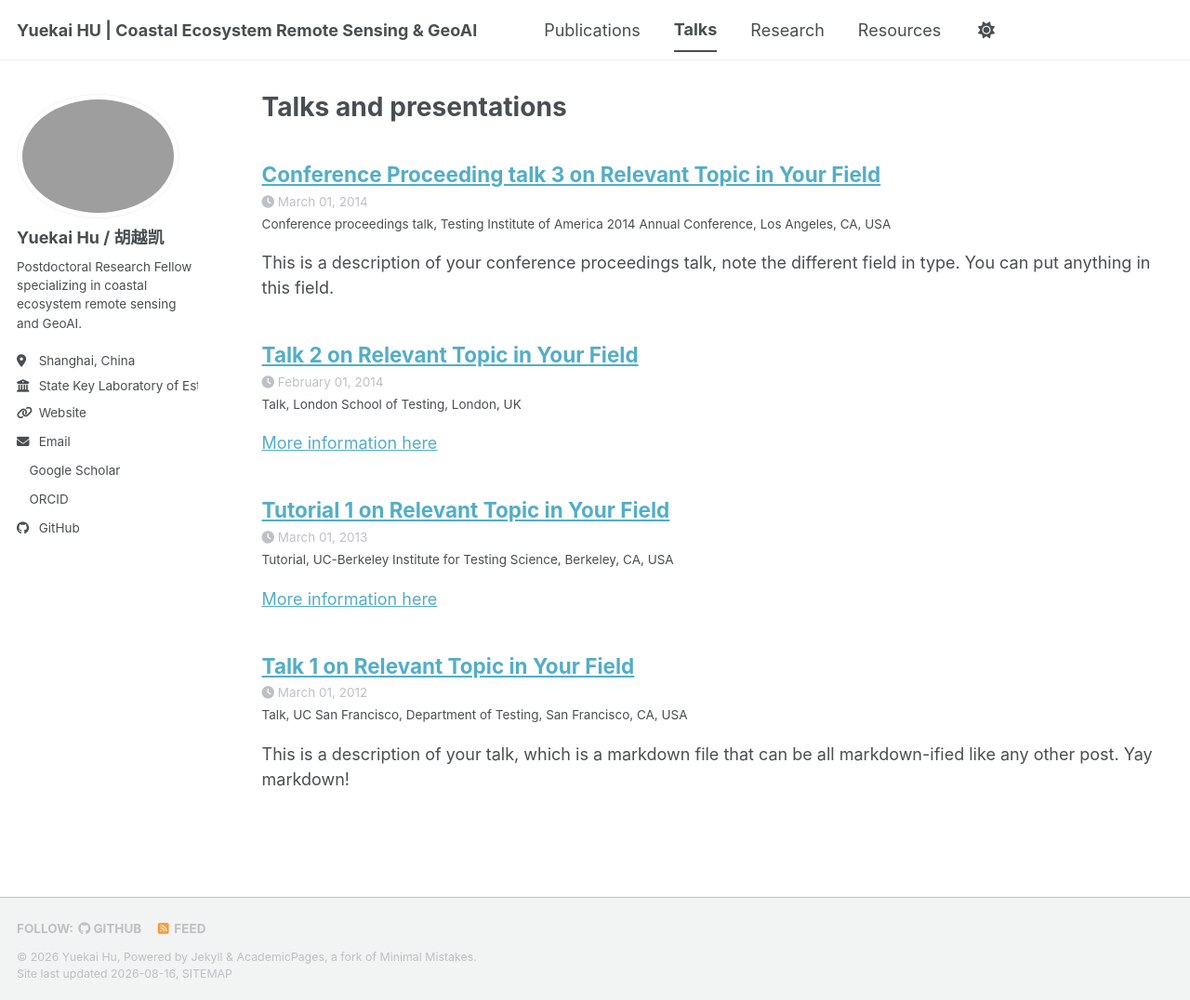
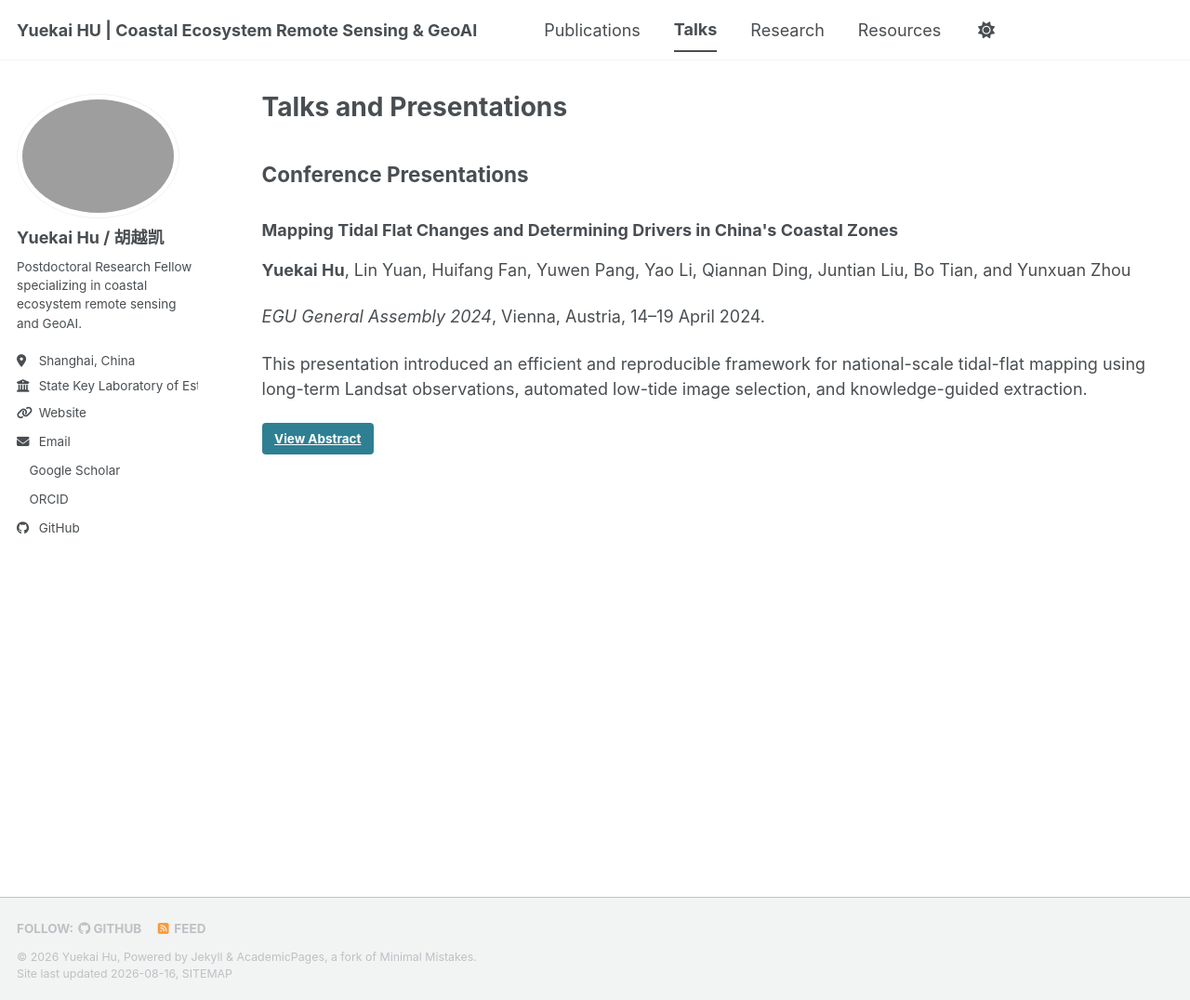
Before and after one commit to YuekaiHu/yuekaihu.github.io, a Jekyll site: the page built from _pages/talks.html, in a window 1280 px wide and 1076 px high. Shown: the whole window at 93% size. Built offline with Jekyll 4.4.1, drawn with Linux system fonts in a browser that asks for light colours; a style sheet for code colours, icons or effects is not loaded.

Commit message:
Update talks page

```diff
--- a/_pages/talks.html
+++ b/_pages/talks.html
@@ -1,16 +1,14 @@
 ---
 layout: archive
-title: "Talks and presentations"
+title: "Talks and Presentations"
 permalink: /talks/
 author_profile: true
 ---
 
-{% if site.talkmap_link == true %}
+<h2>Conference Presentations</h2>
 
-<p style="text-decoration:underline;"><a href="/talkmap.html">See a map of all the places I've given a talk!</a></p>
-
-{% endif %}
-
-{% for post in site.talks reversed %}
-  {% include archive-single-talk.html %}
-{% endfor %}
+<h3>Mapping Tidal Flat Changes and Determining Drivers in China's Coastal Zones</h3>
+<p><strong>Yuekai Hu</strong>, Lin Yuan, Huifang Fan, Yuwen Pang, Yao Li, Qiannan Ding, Juntian Liu, Bo Tian, and Yunxuan Zhou</p>
+<p><em>EGU General Assembly 2024</em>, Vienna, Austria, 14–19 April 2024.</p>
+<p>This presentation introduced an efficient and reproducible framework for national-scale tidal-flat mapping using long-term Landsat observations, automated low-tide image selection, and knowledge-guided extraction.</p>
+<p><a class="btn btn--primary" href="https://meetingorganizer.copernicus.org/EGU24/EGU24-4146.html">View Abstract</a></p>
```
